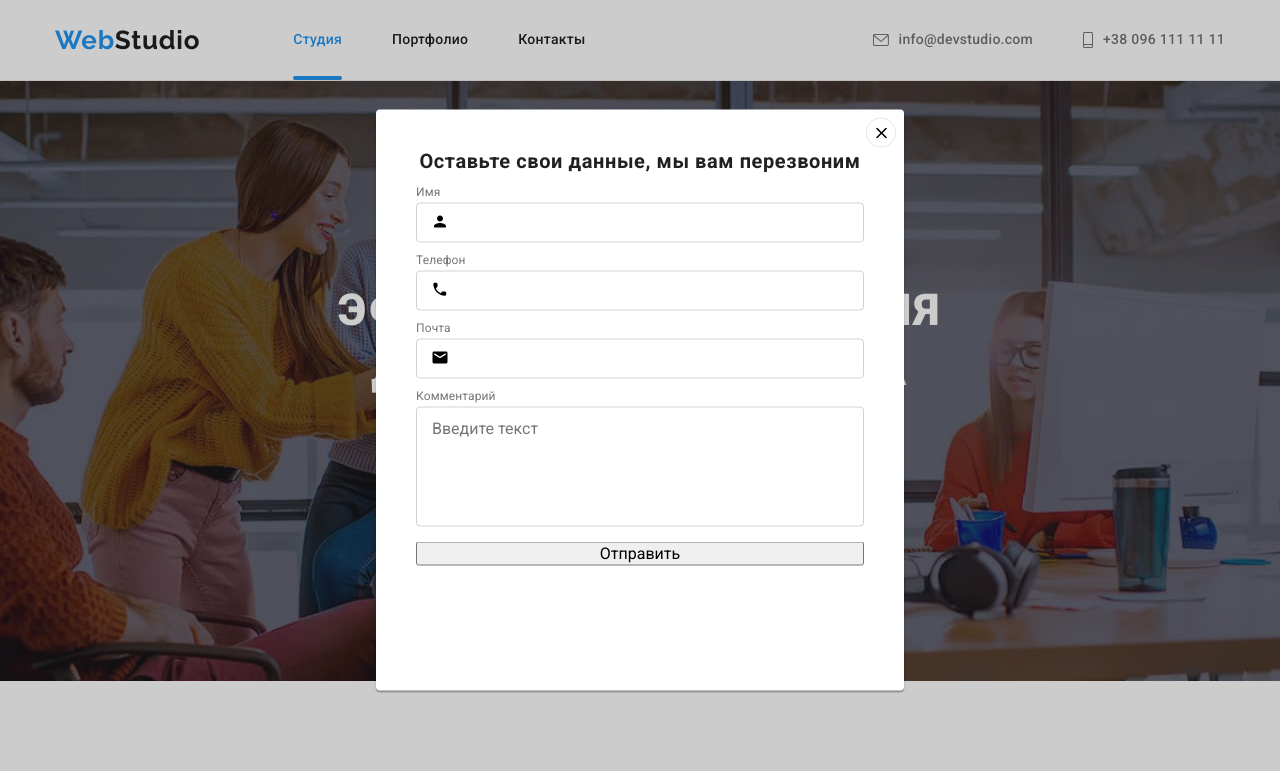
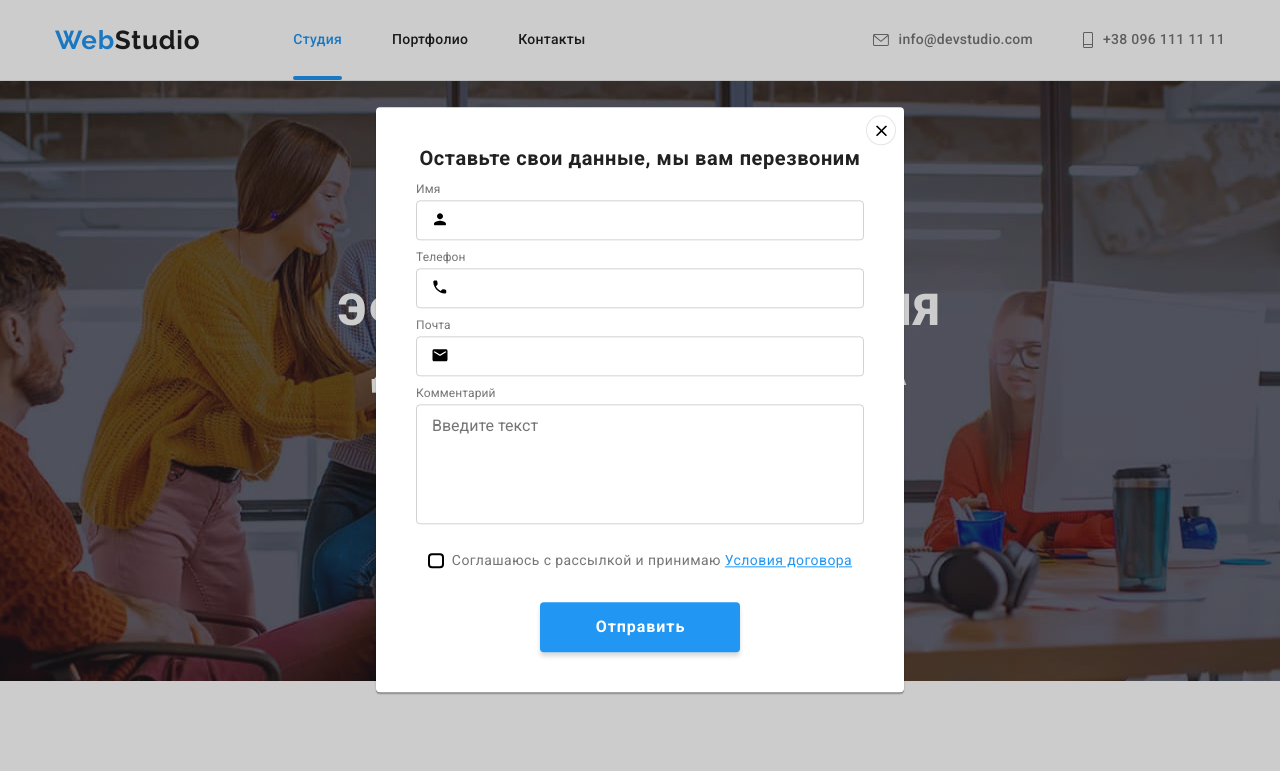
Before and after one commit to BogdanKaleniuk/goit-markup-hw-06, a plain HTML site: page index.html in a window 1280 px wide. Shown: the top 771 px of the page. Drawn offline with nearby package versions, Linux system fonts and the light colour scheme.

Commit message:
Готовая модалка

```diff
--- a/css/styles.css
+++ b/css/styles.css
@@ -820,12 +820,14 @@ body {
   width: 448px;
   height: 120px;
   padding-top: 12px;
+  padding-right: 16px;
+  padding-bottom: 12px;
   padding-left: 16px;
   border: 1px solid rgba(33, 33, 33, 0.2);
   box-sizing: border-box;
   border-radius: 4px;
   padding-left: 15px;
-  margin-bottom: 10px;
+  margin-bottom: 20px;
   background-color: transparent;
   resize: none;
   outline: none;
@@ -881,6 +883,93 @@ body {
     color 250ms cubic-bezier(0.4, 0, 0.2, 1);
 }
 
+.modal-check-text {
+  font-size: 14px;
+  line-height: 1.7;
+  /* identical to box height, or 171% */
+
+  letter-spacing: 0.03em;
+
+  color: var(--text-gray);
+  display: flex;
+  align-items: center;
+  margin-bottom: 30px;
+  justify-content: center;
+}
+
+.check-icon {
+  position: absolute;
+
+  left: 15px;
+  top: 0%;
+  left: 0%;
+  transition: 250ms cubic-bezier(0.4, 0, 0.2, 1);
+  fill: transparent;
+}
+
+.checkbox-link {
+  color: var(--hover-text-color);
+}
+
+.modal-check:checked + .modal-check-text span {
+  background-color: var(--hover-text-color);
+  border: var(--hover-text-color);
+  border-radius: 2px;
+}
+
+.modal-check:checked + .modal-check-text .check-icon {
+  fill: var(--white-color);
+}
+
+.modal-check-text span {
+  content: '';
+  width: 16px;
+  height: 15px;
+  border: 2px solid black;
+  border-radius: 4px;
+
+  margin-right: 8px;
+  display: flex;
+  align-items: center;
+  justify-content: center;
+  position: relative;
+}
+
+/* .modal-check:checked + .modal-check-text:before {
+  background-color: red;
+} */
+
+.modal-btn {
+  display: block;
+  width: 200px;
+  height: 50px;
+  font-weight: 700;
+  font-size: 16px;
+  line-height: 1.88;
+  border: none;
+  margin: auto;
+  display: flex;
+  align-items: center;
+  text-align: center;
+  justify-content: center;
+  letter-spacing: 0.06em;
+  padding-top: 10px;
+  padding-right: 55px;
+  padding-bottom: 10px;
+  padding-left: 56px;
+  color: var(--white-color);
+  background-color: var(--hover-text-color);
+  box-shadow: 0px 4px 4px rgba(0, 0, 0, 0.15);
+  border-radius: 4px;
+  transition: background-color 250ms cubic-bezier(0.4, 0, 0.2, 1);
+  cursor: pointer;
+}
+
+.modal-btn:hover,
+.modal-btn:focus {
+  background-color: #188ce8;
+}
+
 .is-hidden {
   opacity: 0;
   pointer-events: none;
--- a/index.html
+++ b/index.html
@@ -395,10 +395,12 @@
           <svg class="input-icon"><use href="./images/icons.svg#icon-phone-black" width="18" height="18"></use></svg>
           </div>
             </label>
+
+
           <label class="modal-field" for="email">
             <span class="modal-label">Почта</span>
             <div class="input-wrap">
-          <input type="text" name="email" id="email" class="modal-input" placeholder="">
+          <input type="text" name="email" id="email" class="modal-input" placeholder=" " >
           <svg class="input-icon"><use href="./images/icons.svg#icon-email-black" width="18" height="18"></use></svg>
           </div>
           </label>
@@ -408,8 +410,16 @@
             <textarea class="texarea" name="comments" placeholder="Введите текст"></textarea>
             </div>
           </label>
-
-          <button type="submit">Отправить</button>
+          <input type="checkbox"
+          class="modal-check visually-hidden"
+          id="modal-check"
+          name="privacy-check">
+          <label for="modal-check" class="modal-check-text">
+            <span>
+              <svg class="check-icon"><use href="./images/icons.svg#icon-Checked" width="16" height="15"></use></svg>
+            </span>Соглашаюсь с рассылкой и принимаю&nbsp
+              <a href target="_blanck" class="checkbox-link"> Условия договора</a></label>
+          <button type="submit" class="modal-btn">Отправить</button>
         </form>
       </div>
     </div>
```
